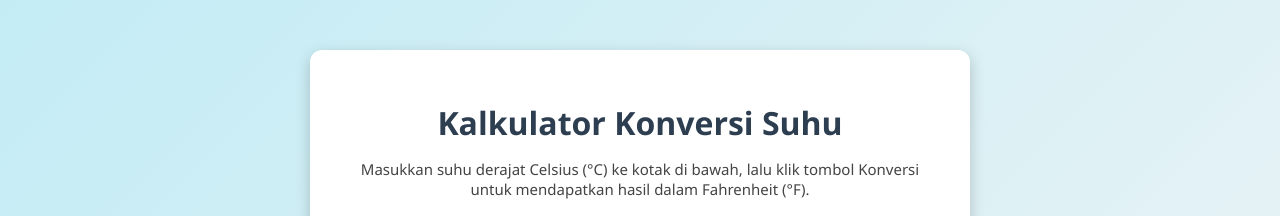
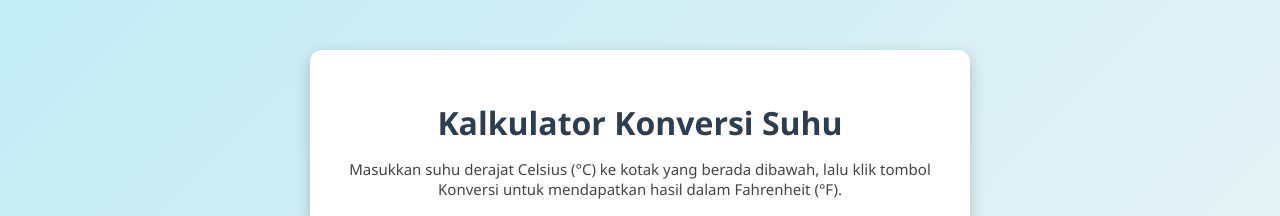
Before and after one commit to revou-fundamental-course/21-apr-25-GladysEuniceBarbara, a plain HTML site: page index.html in a window 1280 px wide. Shown: the top 216 px of the page. Drawn offline with Linux system fonts and the light colour scheme.

Commit message:
update index

```diff
--- a/index.html
+++ b/index.html
@@ -9,7 +9,7 @@
 <body>
     <div class="container">
         <h1>Kalkulator Konversi Suhu</h1>
-        <p class="intro" id="intro-text">Masukkan suhu derajat Celsius (°C) ke kotak di bawah, lalu klik tombol Konversi untuk mendapatkan hasil dalam Fahrenheit (°F).</p>
+        <p class="intro" id="intro-text">Masukkan suhu derajat Celsius (°C) ke kotak yang berada dibawah, lalu klik tombol Konversi untuk mendapatkan hasil dalam Fahrenheit (°F).</p>
 
         <form id="temperature-form">
             <label for="input-temp" id="input-label">Celsius (°C):</label>
```
